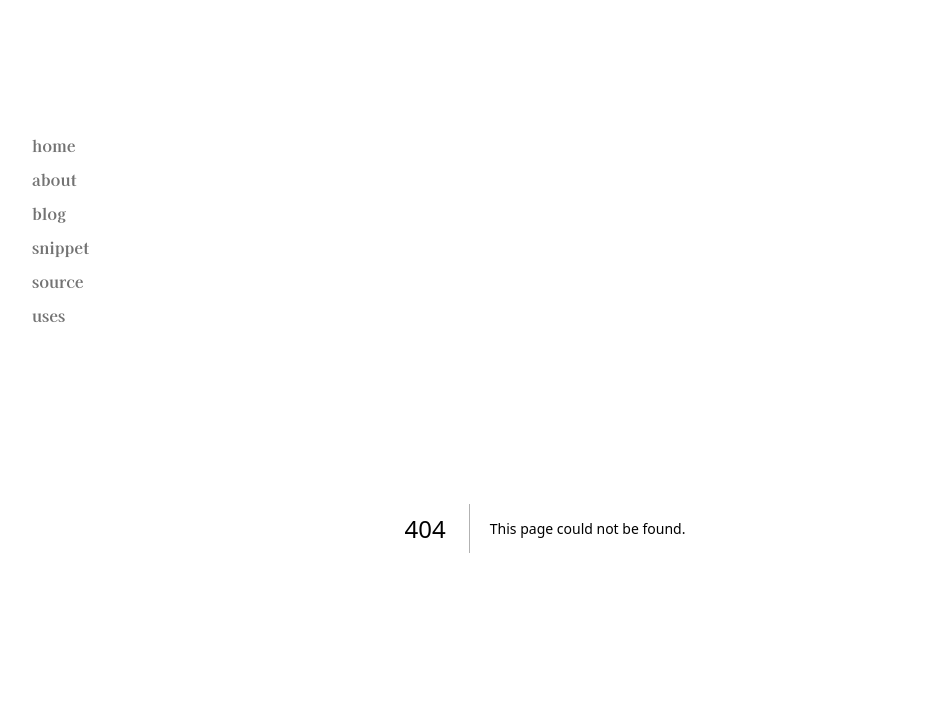
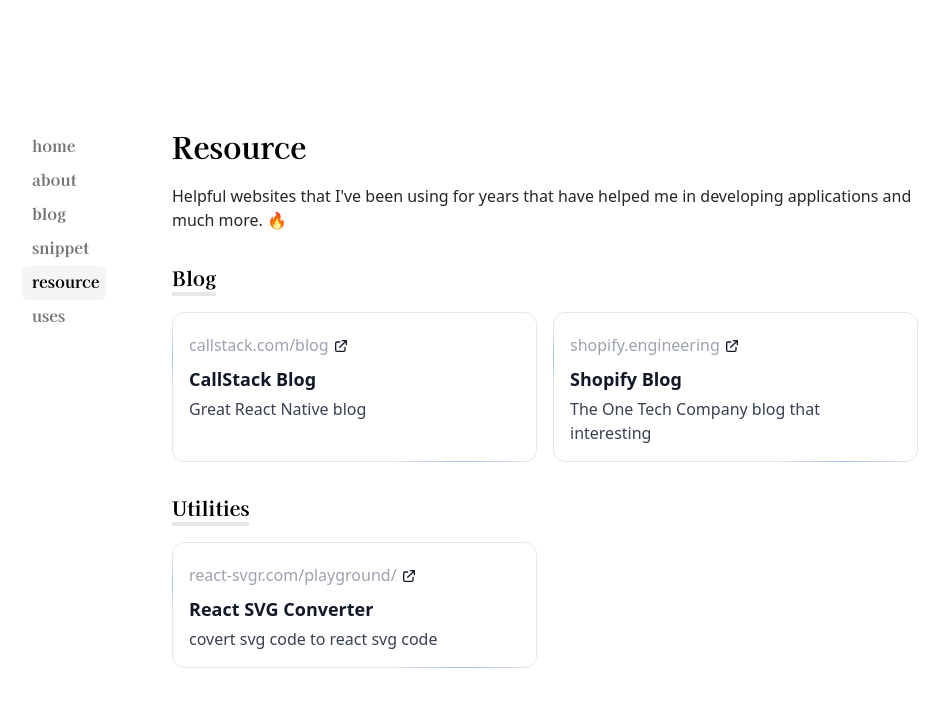
Before and after one commit to kittichanr/kittichanr.io, a Next.js app: page /resource in a window 1280 px wide. Before the commit this address had no page. Shown: the top 706 px of the page, without its empty margins (170-1119 px from the left). Built offline with nearby package versions, Linux system fonts and the light colour scheme.

Commit message:
feat: implement resource page

```diff
--- /dev/null
+++ b/app/resource/page.tsx
@@ -0,0 +1,46 @@
+import ResourcesCard from 'components/resourceCard'
+
+export const metadata = {
+	title: 'Resources',
+	description: "A collection of source – including everything that I'm learned.",
+}
+
+export default function resourcePage() {
+	return (
+		<section>
+			<h1 className="font-bold text-3xl font-serif">Resource</h1>
+			<p className="my-5 text-neutral-800 dark:text-neutral-200">
+				Helpful websites that I've been using for years that have helped me in developing
+				applications and much more. 🔥
+			</p>
+			<h2 className="w-fit font-bold text-xl font-serif  mt-8 text-black dark:text-white border-b-4 border-black-300">
+				Blog
+			</h2>
+			<div className="grid gap-4 grid-cols-1 sm:grid-cols-2 my-2 w-full mt-4">
+				<ResourcesCard
+					title="CallStack Blog"
+					link="https://www.callstack.com/blog"
+					websiteLink="callstack.com/blog"
+					description="Great React Native blog"
+				/>
+				<ResourcesCard
+					title="Shopify Blog"
+					link="https://shopify.engineering/"
+					websiteLink="shopify.engineering"
+					description="The One Tech Company blog that interesting"
+				/>
+			</div>
+			<h2 className="w-fit font-bold text-xl font-serif  mt-8 text-black dark:text-white border-b-4 border-black-300">
+				Utilities
+			</h2>
+			<div className="grid gap-4 grid-cols-1 sm:grid-cols-2 my-2 w-full mt-4">
+				<ResourcesCard
+					title="React SVG Converter"
+					link="https://react-svgr.com/playground/"
+					websiteLink="react-svgr.com/playground/"
+					description="covert svg code to react svg code"
+				/>
+			</div>
+		</section>
+	)
+}
--- a/app/source/page.tsx
+++ /dev/null
@@ -1,14 +0,0 @@
-export const metadata = {
-	title: 'Source',
-	description: "A collection of source – including everything that I'm learned.",
-}
-
-export default function SourcePage() {
-	return (
-		<div className="flex flex-col items-start justify-center max-w-2xl mx-auto mb-16">
-			<h1 className="mb-4 text-3xl font-bold tracking-tight text-black md:text-5xl dark:text-white">
-				SourcePage
-			</h1>
-		</div>
-	)
-}
--- /dev/null
+++ b/components/resourceCard.tsx
@@ -0,0 +1,35 @@
+import Link from 'next/link'
+
+export default function ResourcesCard({ title, description, link, websiteLink, ...rest }) {
+	return (
+		<Link
+			className="border border-grey-200 dark:border-zinc-800 rounded-xl p-4 w-full relative"
+			href={link}
+			target="__blank"
+			{...rest}>
+			<span className="absolute w-[40%] -bottom-px right-px h-px bg-gradient-to-r from-blue-500/0 via-blue-500/40 to-blue-500/0 dark:from-blue-400/0 dark:via-blue-400/40 dark:to-blue-400/0"></span>
+			<span className="absolute w-px -left-px h-[40%] bg-gradient-to-b from-blue-500/0 via-blue-500/40 to-blue-500/0 dark:from-blue-400/0 dark:via-blue-400/40 dark:to-blue-400/0"></span>
+
+			<div className="flex items-center text-gray-900 dark:text-gray-100">
+				<span className="mt-1 text-gray-400 dark:text-gray-400 inline-block">{websiteLink}</span>
+
+				<svg
+					className="h-4 w-4 ml-1 mt-1.5"
+					xmlns="http://www.w3.org/2000/svg"
+					fill="none"
+					viewBox="0 0 24 24"
+					stroke="currentColor">
+					<path
+						strokeLinecap="round"
+						strokeLinejoin="round"
+						strokeWidth={2}
+						d="M10 6H6a2 2 0 00-2 2v10a2 2 0 002 2h10a2 2 0 002-2v-4M14 4h6m0 0v6m0-6L10 14"
+					/>
+				</svg>
+			</div>
+
+			<h3 className="text-lg font-bold text-left mt-2 text-gray-900 dark:text-gray-100">{title}</h3>
+			<p className="mt-1 text-gray-700 dark:text-gray-400">{description}</p>
+		</Link>
+	)
+}
--- a/components/sidebar.tsx
+++ b/components/sidebar.tsx
@@ -30,11 +30,11 @@
 		y: 104,
 		w: '78px',
 	},
-	'/source': {
-		name: 'source',
-		x: 255,
+	'/resource': {
+		name: 'resource',
+		x: 260,
 		y: 138,
-		w: '76px',
+		w: '84px',
 	},
 	'/uses': {
 		name: 'uses',
```
